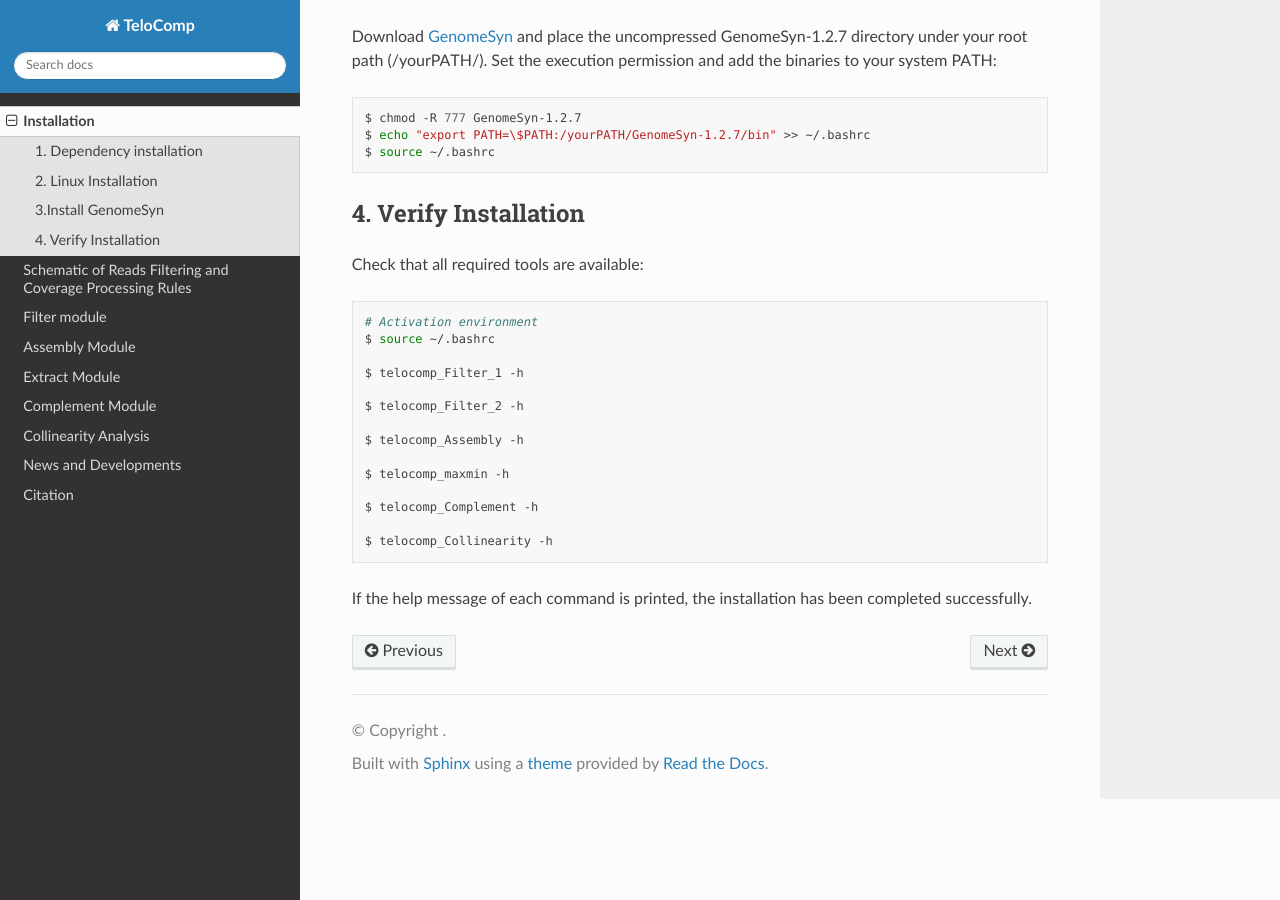
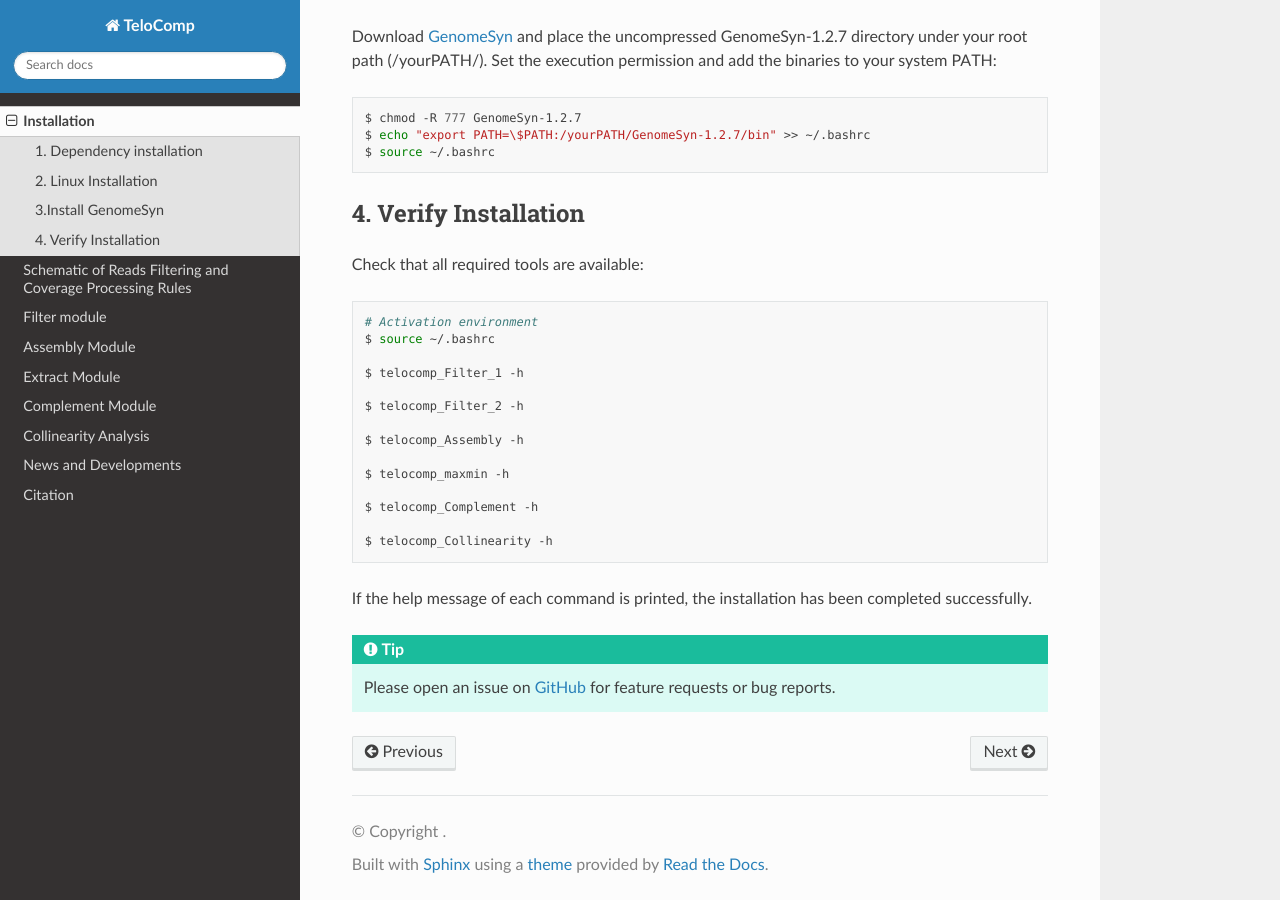
Before and after one commit to lxie-0709/TeloComp, a Sphinx documentation site: the page built from docs/content/installation.rst, in a window 1280 px wide and 900 px high, scrolled down 1715 px. Built offline with Sphinx 7.4.7 and the Read the Docs theme 3.1.0, drawn with Linux system fonts in a browser that asks for light colours.

Commit message:
Update installation.rst

```diff
--- a/docs/content/installation.rst
+++ b/docs/content/installation.rst
@@ -106,3 +106,6 @@ Check that all required tools are available:
     $ telocomp_Collinearity -h
 
 If the help message of each command is printed, the installation has been completed successfully.
+
+
+.. tip:: Please open an issue on `GitHub <https://github.com/lxie-0709/TeloComp>`_ for feature requests or bug reports.
```
